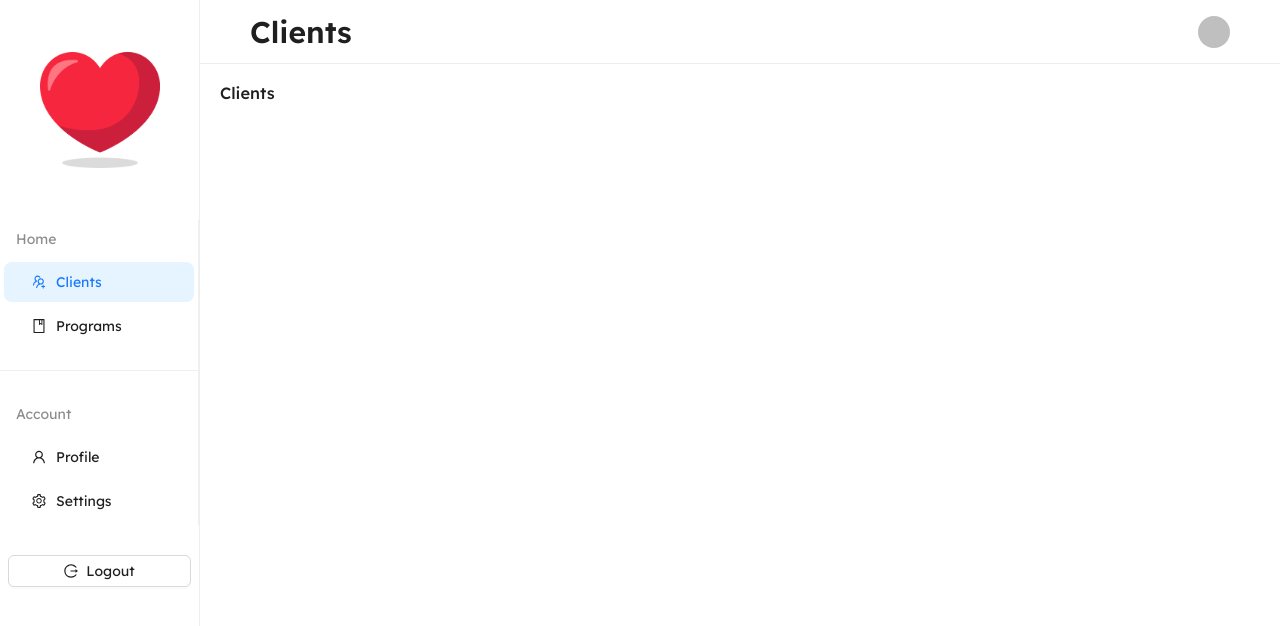
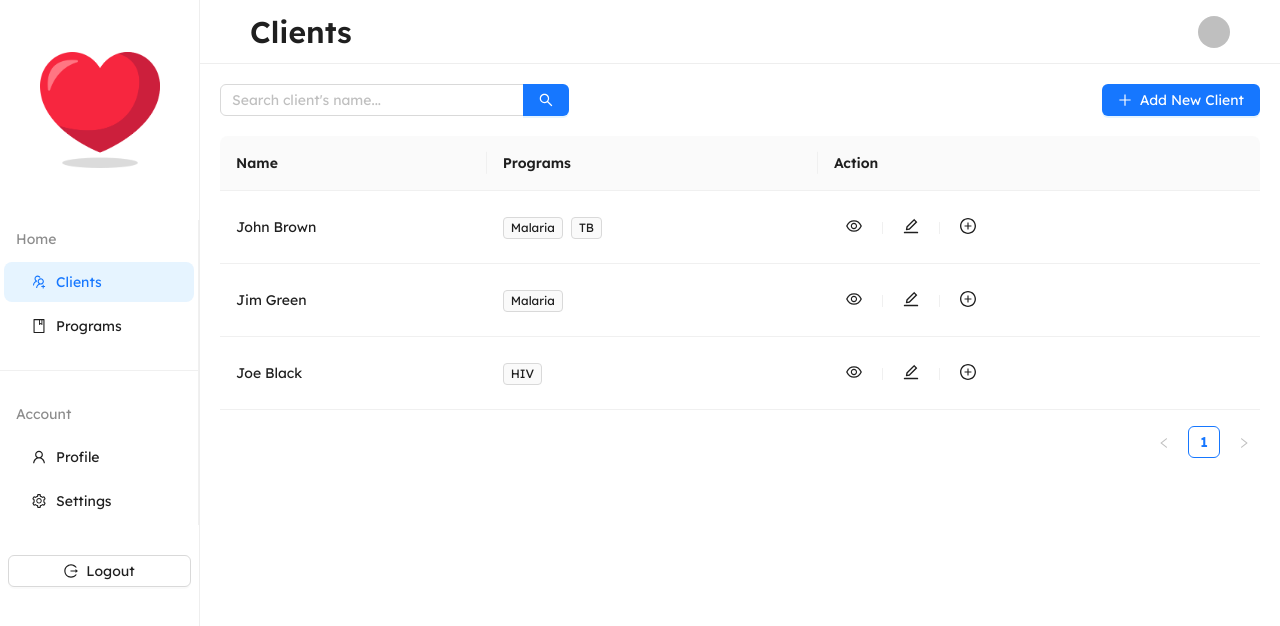
Before and after one commit to silasjimmy/health-information-system, a Vue app in the folder frontend/application-src/: page /clients in a window 1280 px wide. Shown: the top 626 px of the page. Built offline with nearby package versions, Linux system fonts and the light colour scheme.

Commit message:
refactor: create clients view layout

```diff
--- a/frontend/application-src/src/views/ClientsView.vue
+++ b/frontend/application-src/src/views/ClientsView.vue
@@ -1,7 +1,140 @@
 <template>
-    <h1>Clients</h1>
+  <div class="actions-wrapper">
+    <a-flex justify="space-between">
+      <a-input-search
+      enter-button
+        style="width: 350px"
+        placeholder="Search client's name..."
+        @search="searchClient"
+      />
+
+      <a-button type="primary">
+        <PlusOutlined />
+
+        <span>Add New Client</span>
+      </a-button>
+    </a-flex>
+  </div>
+
+  <a-table :columns="columns" :data-source="data">
+    <template #bodyCell="{ column, record }">
+      <template v-if="column.key === 'name'">
+        <span> {{ record.firstName }} {{ record.lastName }} </span>
+      </template>
+
+      <template v-else-if="column.key === 'programs'">
+        <span>
+          <a-tag v-for="program in record.programs" :key="program">
+            {{ program.label }}
+          </a-tag>
+        </span>
+      </template>
+
+      <template v-else-if="column.key === 'action'">
+        <div>
+          <a-tooltip placement="top" title="View client">
+            <a-button shape="circle" type="text" size="large">
+              <EyeOutlined />
+            </a-button>
+          </a-tooltip>
+
+          <a-divider type="vertical" />
+
+          <a-tooltip placement="top" title="Edit client details">
+            <a-button shape="circle" type="text" size="large">
+              <EditOutlined />
+            </a-button>
+          </a-tooltip>
+
+          <a-divider type="vertical" />
+
+          <a-tooltip placement="top" title="Add program">
+            <a-button shape="circle" type="text" size="large">
+              <PlusCircleOutlined />
+            </a-button>
+          </a-tooltip>
+        </div>
+      </template>
+    </template>
+  </a-table>
 </template>
 
-<script setup lang="ts"></script>
+<script setup lang="ts">
+import {
+  EyeOutlined,
+  PlusCircleOutlined,
+  EditOutlined,
+  PlusOutlined,
+} from "@ant-design/icons-vue";
 
-<style scoped></style>
+const columns = [
+  {
+    title: "Name",
+    dataIndex: "name",
+    key: "name",
+  },
+  {
+    title: "Programs",
+    key: "programs",
+    dataIndex: "programs",
+  },
+  {
+    title: "Action",
+    key: "action",
+  },
+];
+
+const data = [
+  {
+    id: 1,
+    firstName: "John",
+    lastName: "Brown",
+    programs: [
+      {
+        id: 1,
+        label: "Malaria",
+        value: "malaria",
+      },
+      {
+        id: 2,
+        label: "TB",
+        value: "tb",
+      },
+    ],
+  },
+  {
+    id: 2,
+    firstName: "Jim",
+    lastName: "Green",
+    programs: [
+      {
+        id: 1,
+        label: "Malaria",
+        value: "malaria",
+      },
+    ],
+  },
+  {
+    id: 3,
+    firstName: "Joe",
+    lastName: "Black",
+    programs: [
+      {
+        id: 3,
+        label: "HIV",
+        value: "hiv",
+      },
+    ],
+  },
+];
+
+function searchClient(name: string) {
+  console.log("client name:", name);
+}
+</script>
+
+<style scoped>
+.actions-wrapper {
+    margin-bottom: 20px;
+}
+</style>
```
